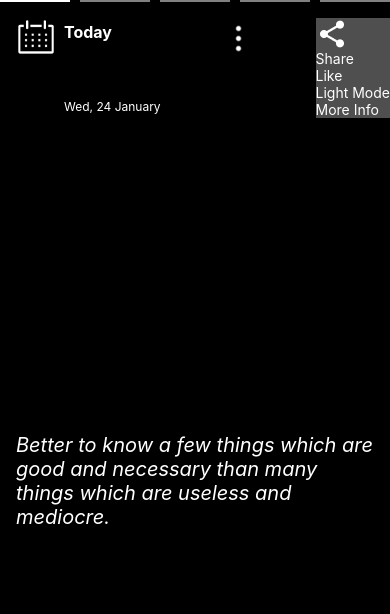
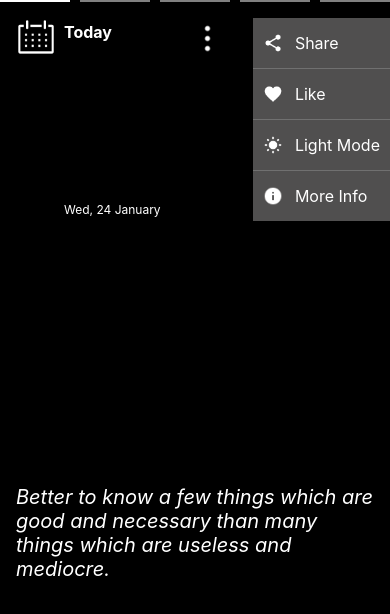
Before and after one commit to StephenAraka/wisdom, a React Native app: screen / in a window 390 px wide. Both pictures are taken after a click on the element 370 px from the left and 39 px from the top of the page. Shown: the top 614 px of the page. Built offline with nearby package versions, Linux system fonts and the light colour scheme; grey boxes are pictures that could not be loaded.

Commit message:
Add separator for menu items

```diff
--- a/src/components/Header.jsx
+++ b/src/components/Header.jsx
@@ -13,15 +13,15 @@ const Header = () => {
     },
     {
       text: "Like",
-      icon: "images",
+      icon: assets.likeIconDarkTheme,
     },
     {
       text: "Light Mode",
-      icon: "image",
+      icon: assets.lightIconDarkTheme,
     },
     {
       text: "More Info",
-      icon: "image",
+      icon: assets.infoIconDarkTheme,
     },
   ];
 
@@ -57,10 +57,15 @@ const Header = () => {
       {isModalVisible && (
         <View style={styles.modalContainer}>
           {menuItems.map((item, index) => (
-            <TouchableOpacity key={index}>
-              <Image source={item.icon} />
-              <Text style={styles.menuText}>{item.text}</Text>
-            </TouchableOpacity>
+            <View>
+              <TouchableOpacity key={index} style={styles.menuItem}>
+                <Image source={item.icon} style={styles.menuItemIcon} />
+                <Text style={styles.menuText}>{item.text}</Text>
+              </TouchableOpacity>
+              {index < menuItems.length - 1 && (
+                <View style={styles.separator}></View>
+              )}
+            </View>
           ))}
         </View>
       )}
@@ -108,7 +113,25 @@ const styles = StyleSheet.create({
   modalContainer: {
     backgroundColor: colors.menuBgColorDarkTheme,
   },
+  menuItem: {
+    display: "flex",
+    flexDirection: "row",
+    gap: 12,
+    paddingVertical: 15,
+    paddingHorizontal: 10,
+  },
+  menuItemIcon: {
+    width: 20,
+    height: 20,
+  },
+
   menuText: {
     color: colors.textColorDarkTheme,
+    fontSize: 16,
+  },
+  separator: {
+    height: 1,
+    width: "100%",
+    backgroundColor: "#707070",
   },
 });
--- a/src/constants/assets.js
+++ b/src/constants/assets.js
@@ -3,5 +3,6 @@ export default {
   menuIconDarkTheme: require('../assets/icons/menu-dots-white.png'),
   shareIconDarkTheme: require('../assets/icons/share-icon-white.png'),
   likeIconDarkTheme: require('../assets/icons/like-icon-white.png'),
-  lightIconDarkTheme: require('../assets/icons/light-icon-white.png')
+  lightIconDarkTheme: require('../assets/icons/light-icon-white.png'),
+  infoIconDarkTheme: require('../assets/icons/info-icon-white.png')
 }
```
